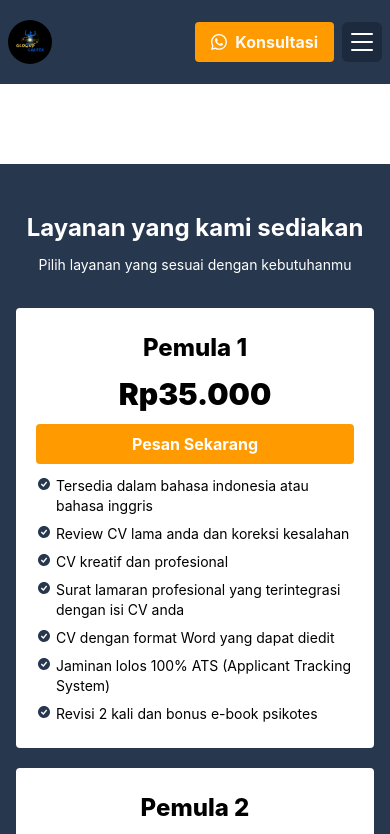
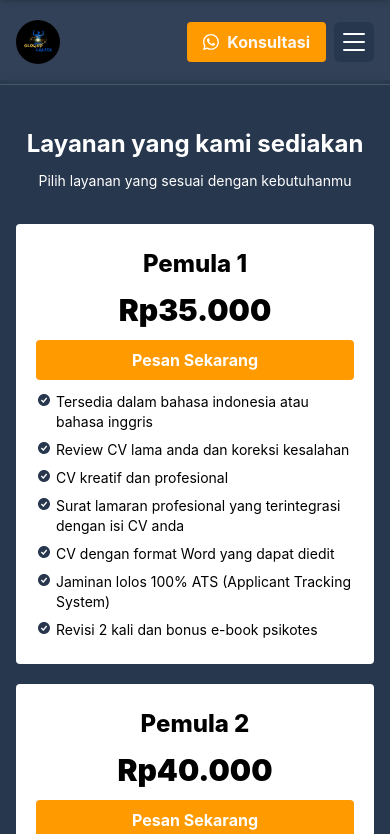
Before and after one commit to gucconsult/landing-page, a Nuxt app: page / in a window 390 px wide. Shown: the top 834 px of the page. Built offline with nearby package versions, Linux system fonts and the light colour scheme.

Commit message:
fix(navbar): add display fixed

```diff
--- a/components/Navbar.vue
+++ b/components/Navbar.vue
@@ -1,39 +1,40 @@
 <template>
-  <nav class="bg-gu-navy relative top-0 font-sans text-gu-white py-3">
-    <div class="max-w-[1440px] w-full container mx-auto flex justify-between items-center p-2 md:px-6">
-      <div class="flex items-center font-bold gap-3">
-        <img src="../assets/img/logo.jpeg" class="h-11 rounded-full">
+  <nav
+    class="fixed top-0 w-full py-3 mx-auto font-sans border-b border-gray-600 bg-gu-navy/95 backdrop-blur-sm text-gu-white">
+    <div class="flex items-center justify-between w-full px-4 py-2 mx-auto max-w-7xl md:px-6">
+      <div class="flex items-center gap-3 font-bold">
+        <img src="../assets/img/logo.jpeg" class="rounded-full h-11">
         <span class="hidden lg:block">GlowUp Career Consultant</span>
       </div>
 
       <div class="flex gap-2">
-        <a href="#" class="flex items-center gap-2 bg-gu-yellow hover:bg-yellow-700 w-fit px-4 py-2 rounded-sm font-bold md:hidden">
+        <a href="#"
+          class="flex items-center gap-2 px-4 py-2 font-bold rounded-sm bg-gu-yellow hover:bg-yellow-700 w-fit md:hidden">
           <img src="../assets/img/whatsapp.svg" class="h-4">
           <span>Konsultasi</span>
         </a>
 
-        <input class="peer hidden" type="checkbox" name="menubar" id="menubar">
+        <input class="hidden peer" type="checkbox" name="menubar" id="menubar">
         <label for="menubar"
-          class="bg-slate-800 peer-checked:menubar cursor-pointer block relative p-1 rounded-md transition-all hover:bg-slate-900 active:bg-slate-900 md:hidden">
+          class="relative block p-1 transition-all rounded-md cursor-pointer bg-primary peer-checked:menubar hover:bg-slate-900 active:bg-slate-900 md:hidden">
           <img src="../assets//img/menu-button.svg" class="h-8">
         </label>
         <ul
-          class="bg-slate-900 -translate-y-full peer-checked:translate-y-0 inset-0 h-fit fixed pt-24 md:translate-y-0 -z-10 transition-all duration-75 ease-in-out md:static md:pt-0 md:bg-transparent md:z-10 md:h-auto md:w-fit">
+          class="fixed inset-0 pt-24 transition-all duration-75 ease-in-out -translate-y-full bg-primary peer-checked:translate-y-0 h-fit md:translate-y-0 -z-10 md:static md:pt-0 md:bg-transparent md:z-10 md:h-auto md:w-fit">
           <li
-            class="shadow-md py-0 flex flex-col px-6 space-y-4 md:bg-transparent md:shadow-none md:px-0 md:py-0 md:items-center md:flex-row md:space-y-0 md:gap-5 xl:gap-10">
+            class="flex flex-col px-6 py-0 space-y-4 shadow-md md:bg-transparent md:shadow-none md:px-0 md:py-0 md:items-center md:flex-row md:space-y-0 md:gap-5 xl:gap-10">
             <a href="" class="hover:text-gu-yellow active:text-gu-yellow">Beranda</a>
             <a href="" class="hover:text-gu-yellow active:text-gu-yellow">Layanan</a>
             <a href="" class="hover:text-gu-yellow active:text-gu-yellow">Tentang Kami</a>
             <a href="" class="hover:text-gu-yellow active:text-gu-yellow">Testimoni</a>
             <a href="" class="hover:text-gu-yellow active:text-gu-yellow">Kontak</a>
-            <a href="#" class="hidden items-center gap-2 bg-gu-yellow w-fit px-4 py-2 rounded-sm font-bold md:flex">
+            <a href="#" class="items-center hidden gap-2 px-4 py-2 font-bold rounded-sm bg-gu-yellow w-fit md:flex">
               <img src="../assets/img/whatsapp.svg" class="h-4">
               <span>Konsultasi</span>
             </a>
           </li>
         </ul>
       </div>
-
     </div>
   </nav>
 </template>
```
